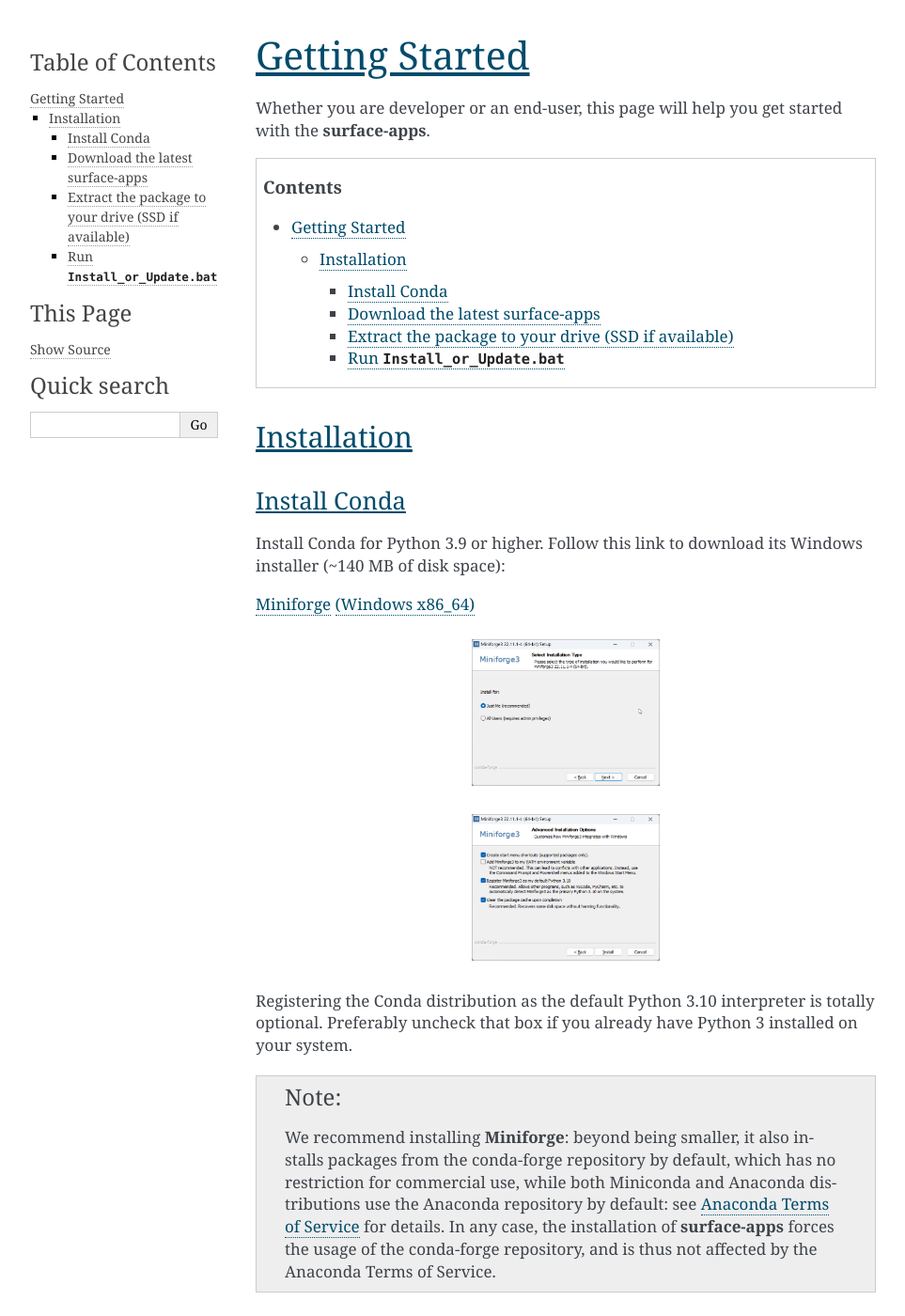
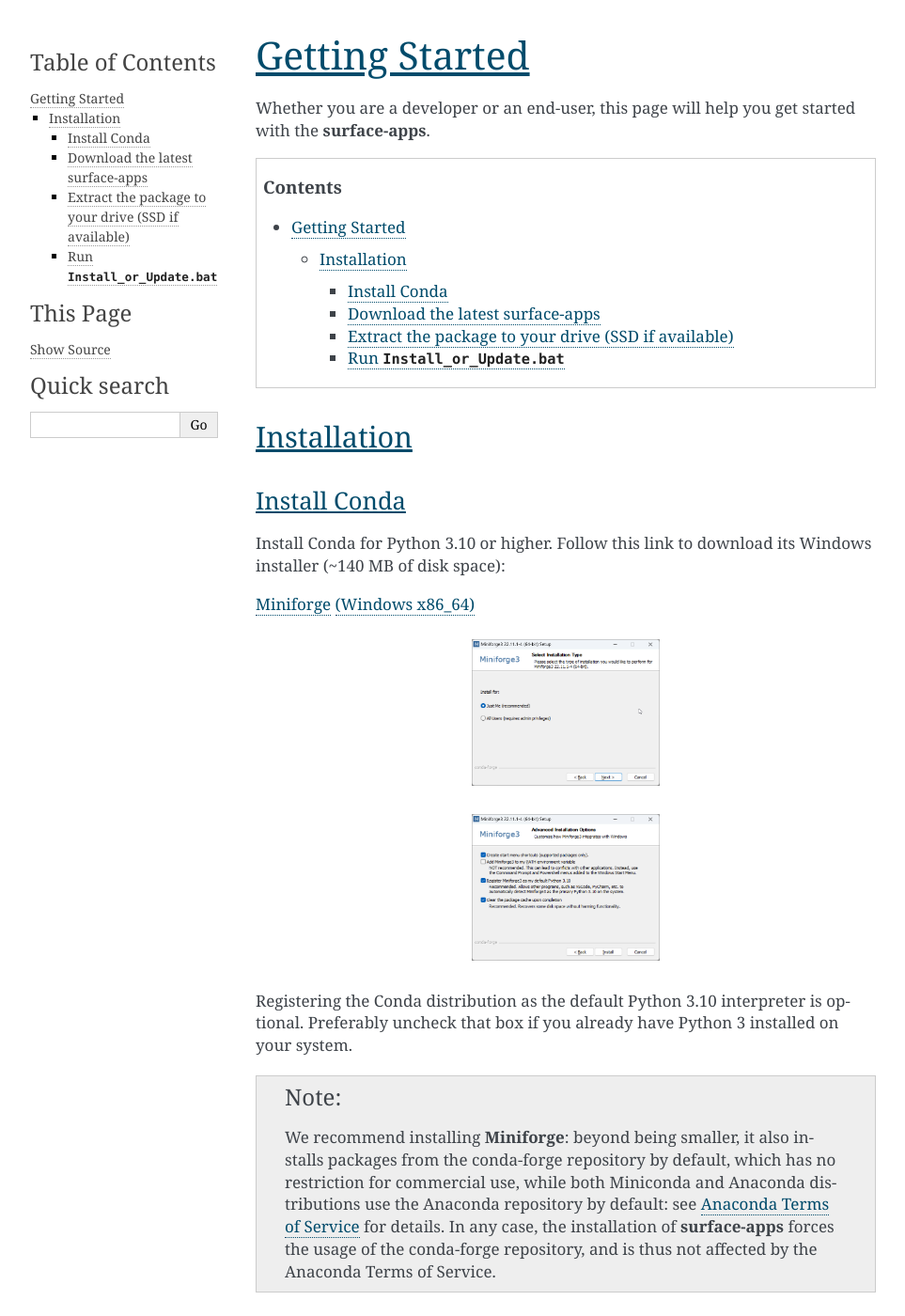
Before and after one commit to MiraGeoscience/surface-apps, a Sphinx documentation site: the page built from docs/source/getting_started.rst, in a window 1280 px wide and 1400 px high. Shown: the whole window at 94% size, without its empty margins (148-1111 px from the left). Built offline with Sphinx 7.4.7, drawn with Linux system fonts in a browser that asks for light colours.

Commit message:
Update getting_started.rst

```diff
--- a/docs/source/getting_started.rst
+++ b/docs/source/getting_started.rst
@@ -3,7 +3,7 @@
 Getting Started
 ===============
 
-Whether you are developer or an end-user, this page will help you get started with the **surface-apps**.
+Whether you are a developer or an end-user, this page will help you get started with the **surface-apps**.
 
 .. contents::
 
@@ -16,7 +16,7 @@
 Install Conda
 ~~~~~~~~~~~~~
 
-Install Conda for Python 3.9 or higher. Follow this link to download its Windows installer (~140 MB of disk space):
+Install Conda for Python 3.10 or higher. Follow this link to download its Windows installer (~140 MB of disk space):
 
 `Miniforge <https://github.com/conda-forge/miniforge#download>`_ `(Windows x86_64) <https://github.com/conda-forge/miniforge/releases/latest/download/Miniforge3-Windows-x86_64.exe>`_
 
@@ -28,7 +28,7 @@
     :align: center
     :width: 200
 
-Registering the Conda distribution as the default Python 3.10 interpreter is totally optional.
+Registering the Conda distribution as the default Python 3.10 interpreter is optional.
 Preferably uncheck that box if you already have Python 3 installed on your system.
 
 .. note:: We recommend installing **Miniforge**: beyond being smaller,
```
